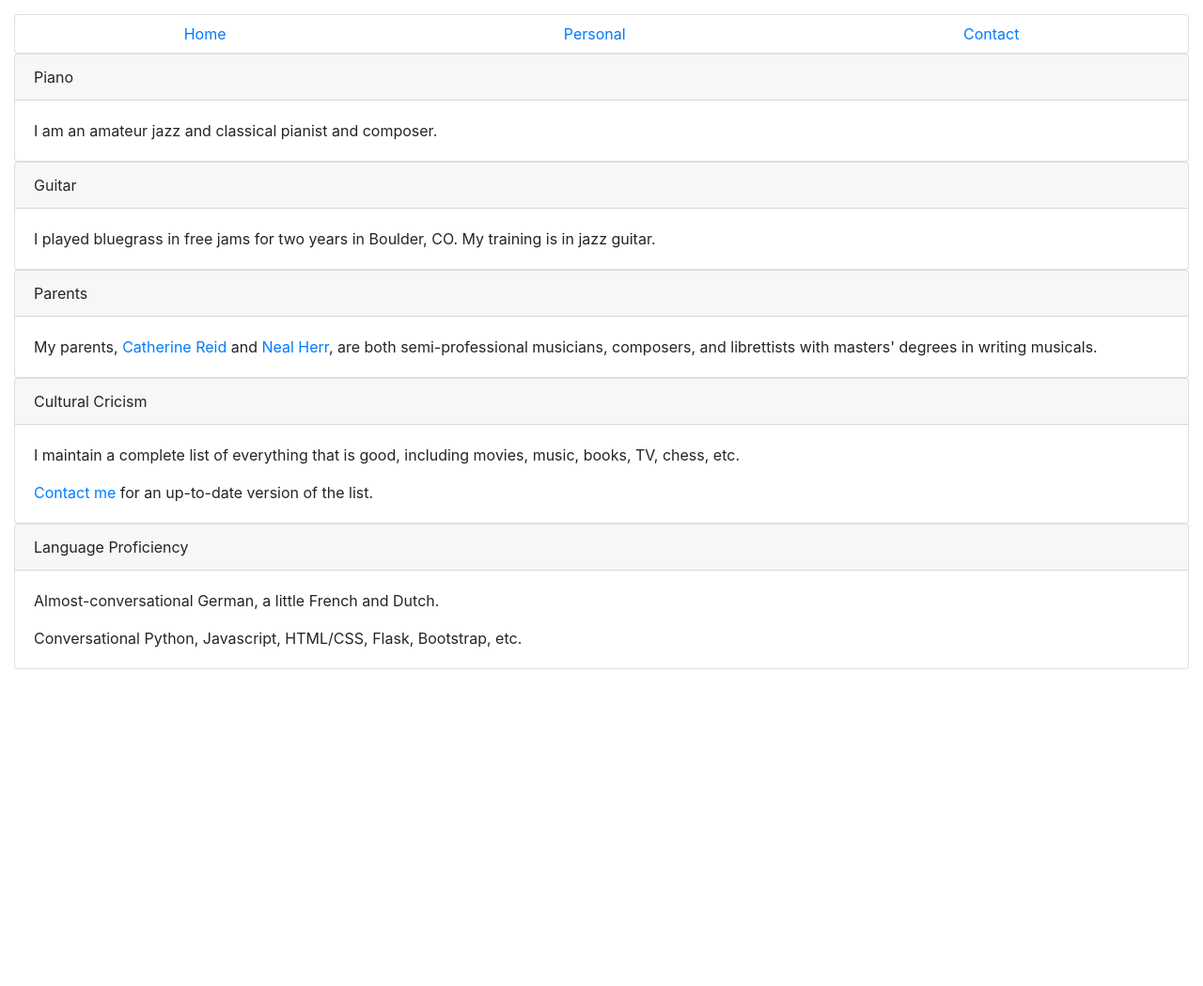
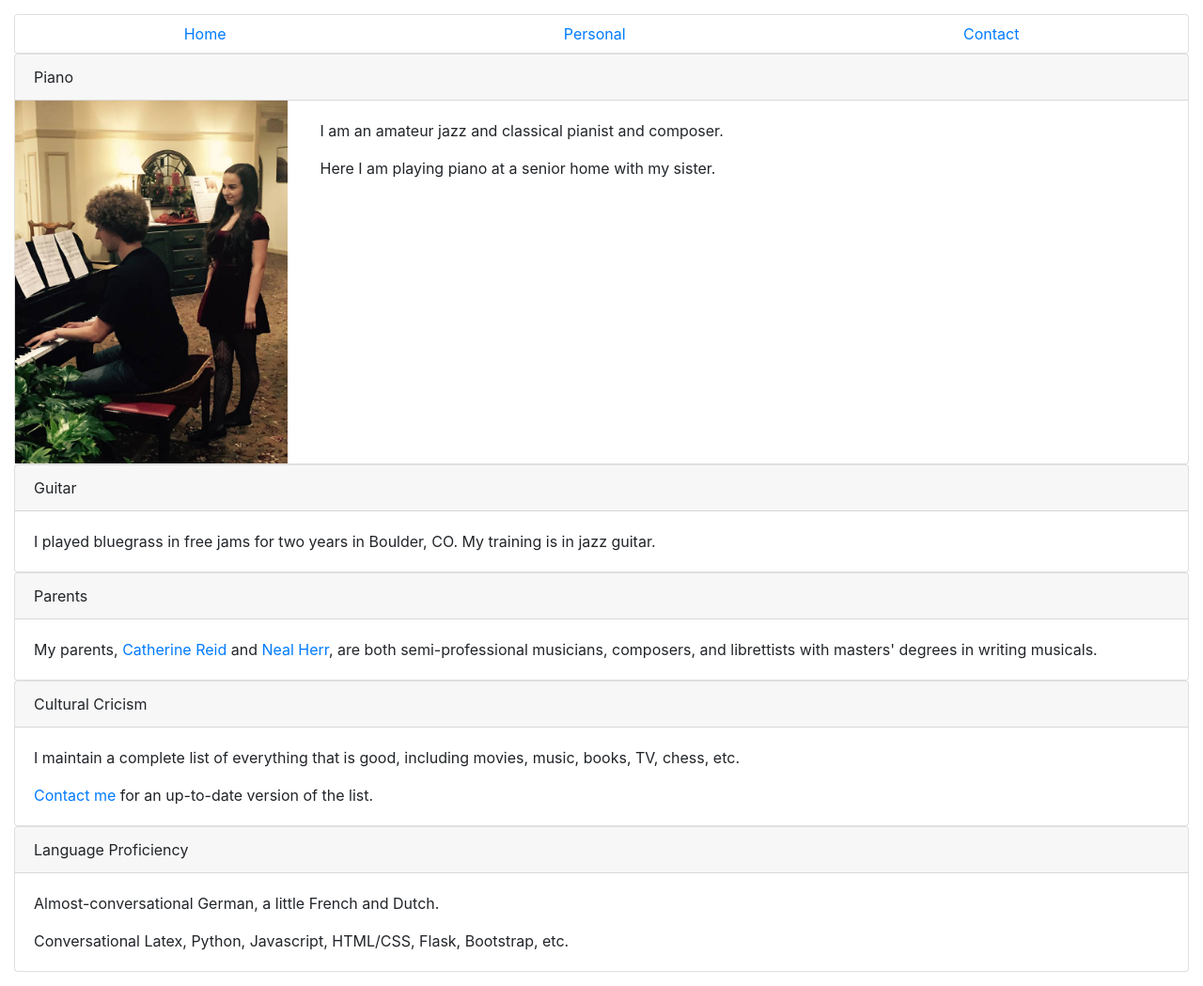
Before and after one commit to nanotech22/logetale, a Flask app: page /personal in a window 1280 px wide. Shown: the whole page at 94% size. Before the commit the page ends 712 px from the top, so only its background shows below. Run offline with Flask 2, Linux system fonts and the light colour scheme; some libraries are stand-ins or nearby versions.

Commit message:
added pix of me

```diff
--- a/templates/pages/personal.html
+++ b/templates/pages/personal.html
@@ -9,17 +9,20 @@
 <div class="card">
 
     <div class="card-header">Piano</div>
-    <div class="card-body">
+    <div class="row">
+        <img class="col-md-3" src="../../static/img/me_piano_lucy.jpg"/>
+        <div class="card-body col-md-9">
             <p class="card-text">I am an amateur jazz and classical pianist and composer.</p>
 
+            <p class="card-text">Here I am playing piano at a senior home with my sister. </p>
             <!--
             <div class="card-text">
-
                 <p class="card-text">
                     Here's a live recording of a performance at upstate New York's finest event space, the <a href="https://www.mystrandtheater.org/">Strand Theater</a>:
                 </p>
                 <iframe width="560" height="315" src="https://www.youtube.com/embed/wWUEL71H9AQ?start=492" title="YouTube video player" frameborder="0" allow="accelerometer; autoplay; clipboard-write; encrypted-media; gyroscope; picture-in-picture" allowfullscreen></iframe>
             </div>-->
+        </div>
     </div>
 </div>
 
@@ -64,7 +67,7 @@
 
     <div class="card-body">
         <p class="card-text">Almost-conversational German, a little French and Dutch.</p>
-        <p class="card-text">Conversational Python, Javascript, HTML/CSS, Flask, Bootstrap, etc.</p>
+        <p class="card-text">Conversational Latex, Python, Javascript, HTML/CSS, Flask, Bootstrap, etc.</p>
     </div>
 </div>
 
```
Also changed, not shown: templates/pages/index.html (+9 -5 lines), static/img/me_piano_lucy.jpg (added), static/img/me_profile_in_car.jpg (added), static/img/me_sun_photo.jpg (added). Lines whose indentation alone changed are shown as unchanged.
